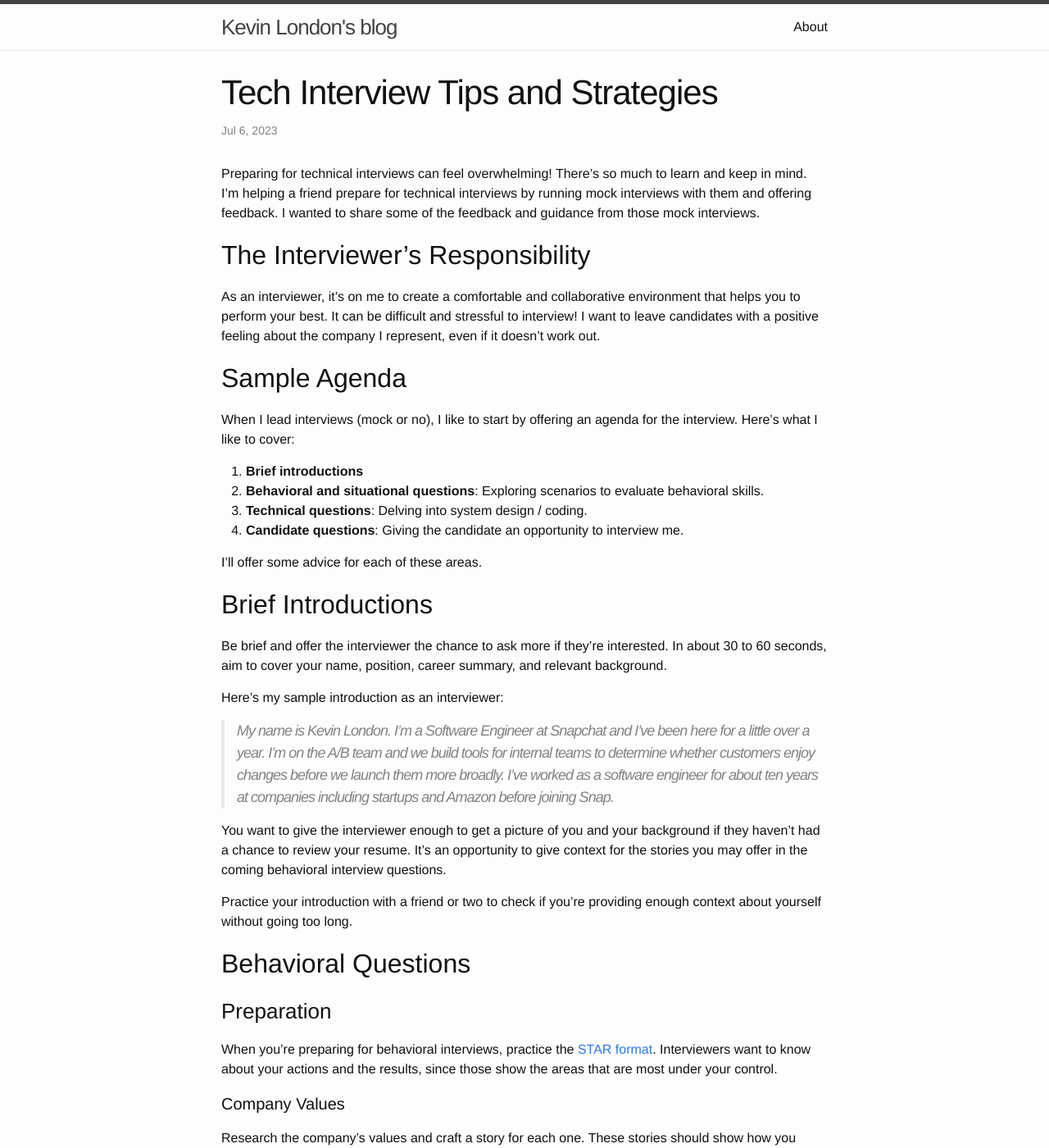
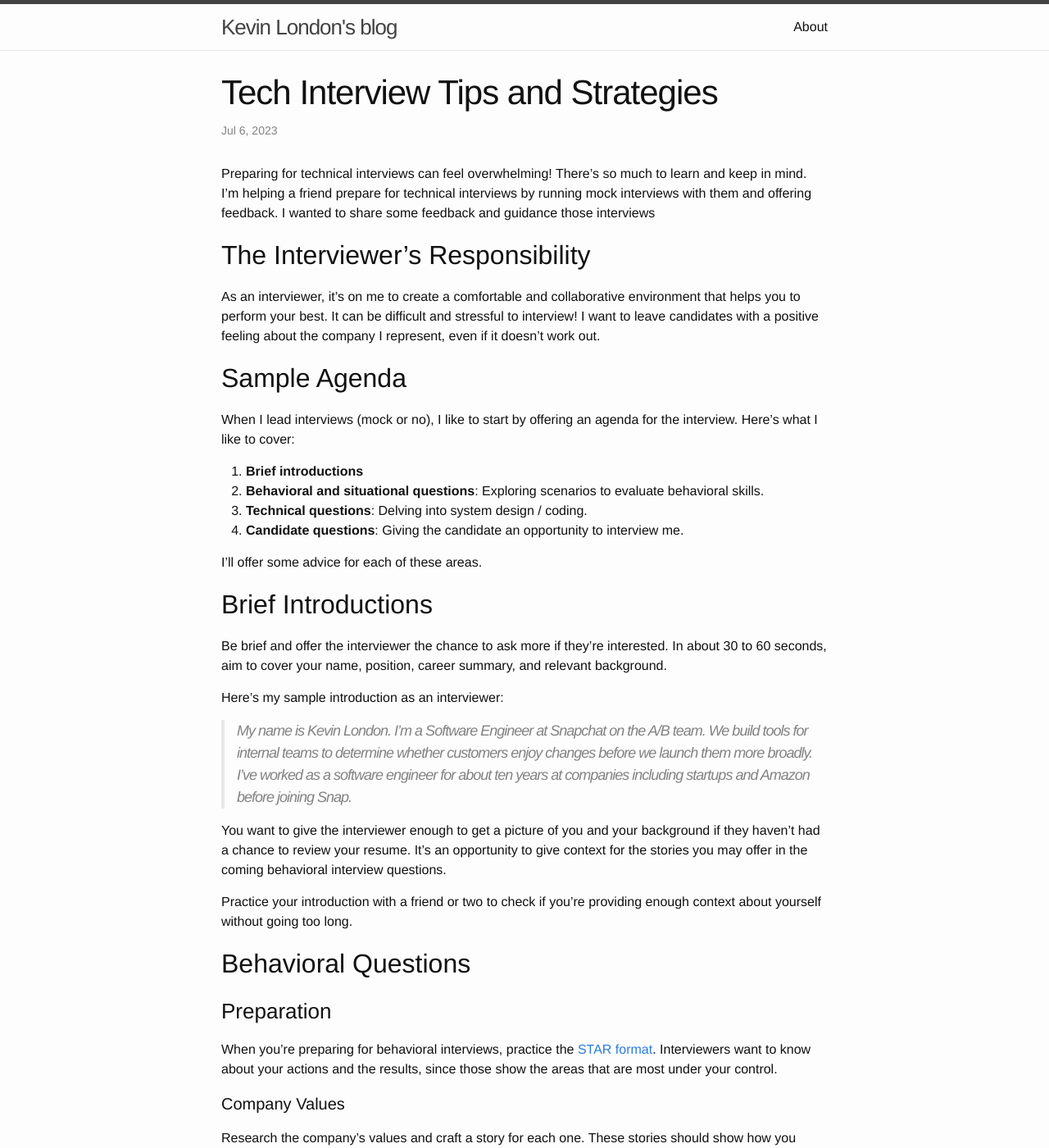
Before and after one commit to kevinlondon/kevinlondon.github.io, a Jekyll site: the page built from _posts/2023-07-05-interview-tips-and-tricks.md, in a window 1280 px wide and 1400 px high. Shown: the whole window at 82% size. Built offline with Jekyll 4.4.1, drawn with Linux system fonts in a browser that asks for light colours; comment, search, counter and statistics services are not loaded; some of the changed text lies outside the part shown.

Commit message:
Feedback

```diff
--- a/_posts/2023-07-05-interview-tips-and-tricks.md
+++ b/_posts/2023-07-05-interview-tips-and-tricks.md
@@ -7,8 +7,8 @@ date: 2023-07-05 19:53:01.000000000 -07:00
 Preparing for technical interviews can feel overwhelming!
 There's so much to learn and keep in mind.
 I'm helping a friend prepare for technical interviews by running mock interviews
-with them and offering feedback. I wanted to share some of the feedback
-and guidance from those mock interviews.
+with them and offering feedback. I wanted to share some feedback
+and guidance those interviews
 
 ## The Interviewer's Responsibility
 
@@ -38,8 +38,8 @@ and relevant background.
 
 Here's my sample introduction as an interviewer:
 
-> My name is Kevin London. I'm a Software Engineer at Snapchat and I've been here
-> for a little over a year. I'm on the A/B team and we build tools
+> My name is Kevin London. I'm a Software Engineer at Snapchat
+> on the A/B team. We build tools
 > for internal teams to determine whether customers enjoy changes
 > before we launch them more broadly. I've worked as a software engineer for about
 > ten years at companies including startups and Amazon before joining Snap.
```
Also changed, not shown: other parts of _posts/2023-07-05-interview-tips-and-tricks.md (+4 -1 lines).
